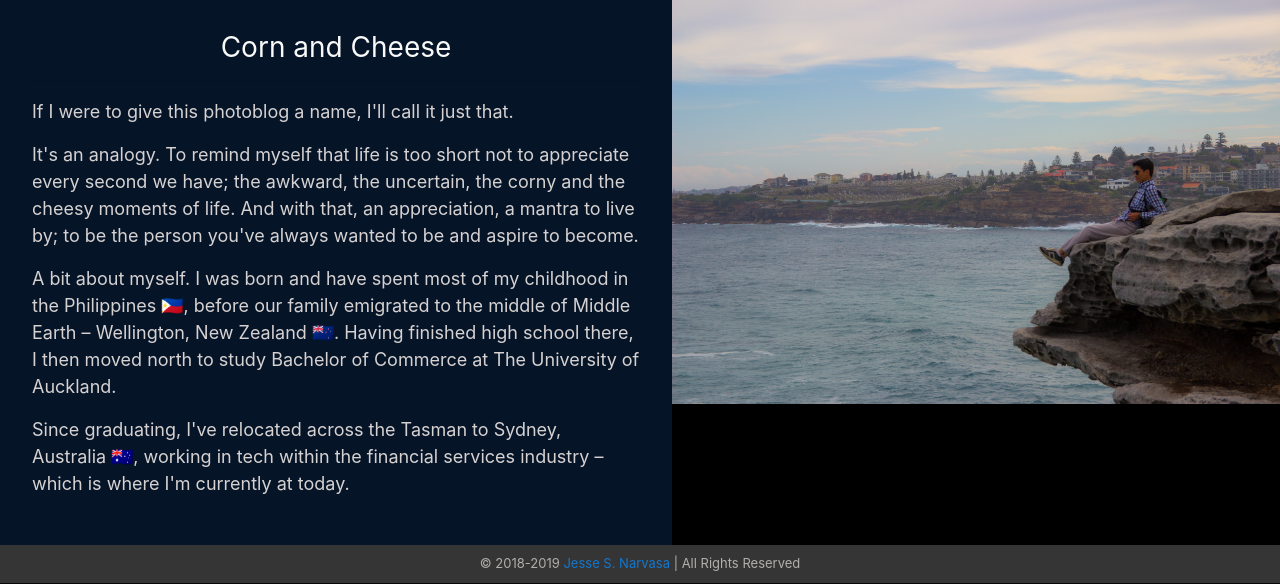
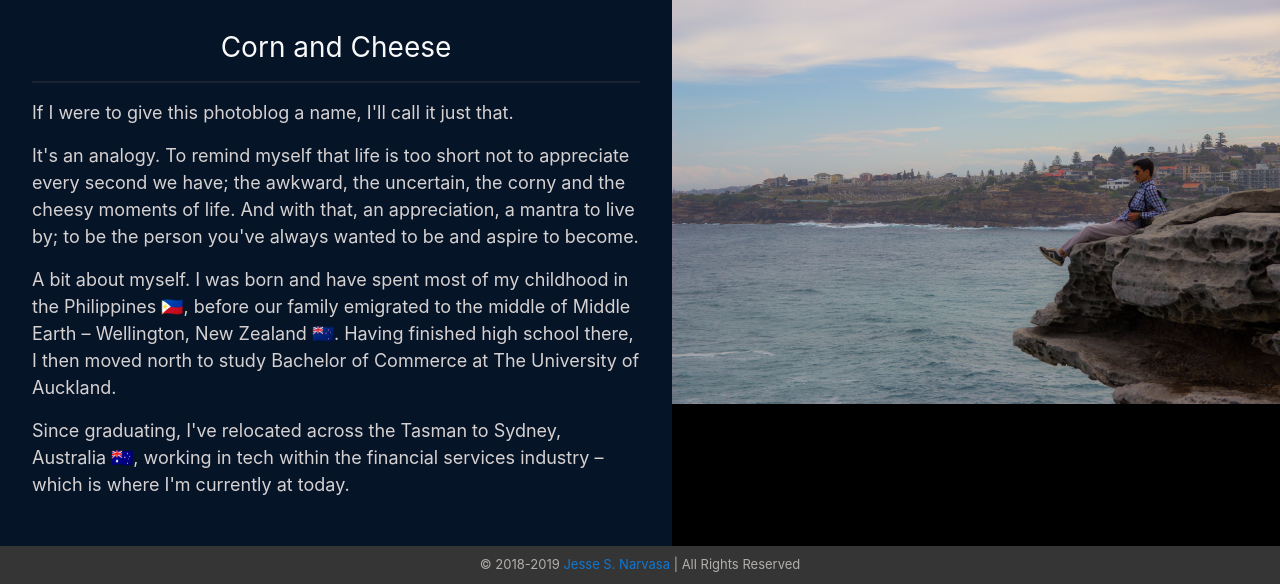
Before and after one commit to jsnarvasa/jsnarvasa.com, a Flask app: page / in a window 1280 px wide. Shown: the part 801-1385 px from the top of the page. Run offline with Flask 2, Linux system fonts and the light colour scheme; parts of the project's set-up code (start-up, migrations or seed data) failed here and were passed over; some libraries are stand-ins or nearby versions.

Commit message:
Added styling for hr line

```diff
--- a/app/templates/index.html
+++ b/app/templates/index.html
@@ -68,7 +68,7 @@
             <div class="row" style="margin:0;">
                 <div class="col-lg" id="intro-text" style="background-color: #061427">
                     <h3 class="text-center" id="intro-text" style="font-weight: lighter"><strong>Corn and Cheese</strong></h3>
-                    <hr/>
+                    <hr style="border: #19222f 1px solid"/>
                     <p class="text-left" id="intro-text">If I were to give this photoblog a name, I'll call it just that.</p>
                     <p class="text-left" id="intro-text">It's an analogy.  To remind myself that life is too short not to appreciate every second we have; the awkward, the uncertain, the corny and the cheesy moments of life. And with that, an appreciation, a mantra to live by; to be the person you've always wanted to be and aspire to become.</p>
                     <p class="text-left" id="intro-text">A bit about myself.  I was born and have spent most of my childhood in the Philippines 🇵🇭, before our family emigrated to the middle of Middle Earth – Wellington, New Zealand 🇳🇿. Having finished high school there, I then moved north to study Bachelor of Commerce at The University of Auckland.</p>
```
